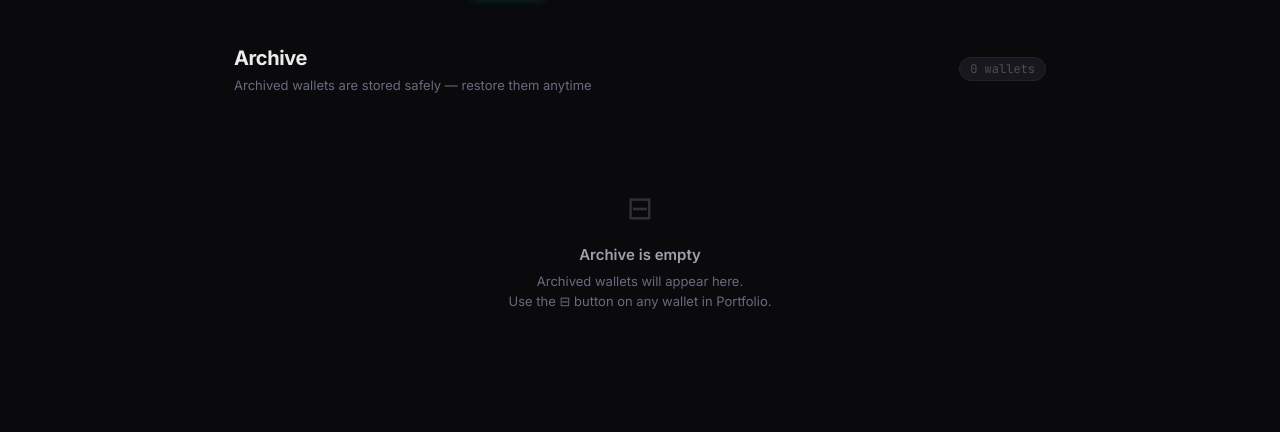
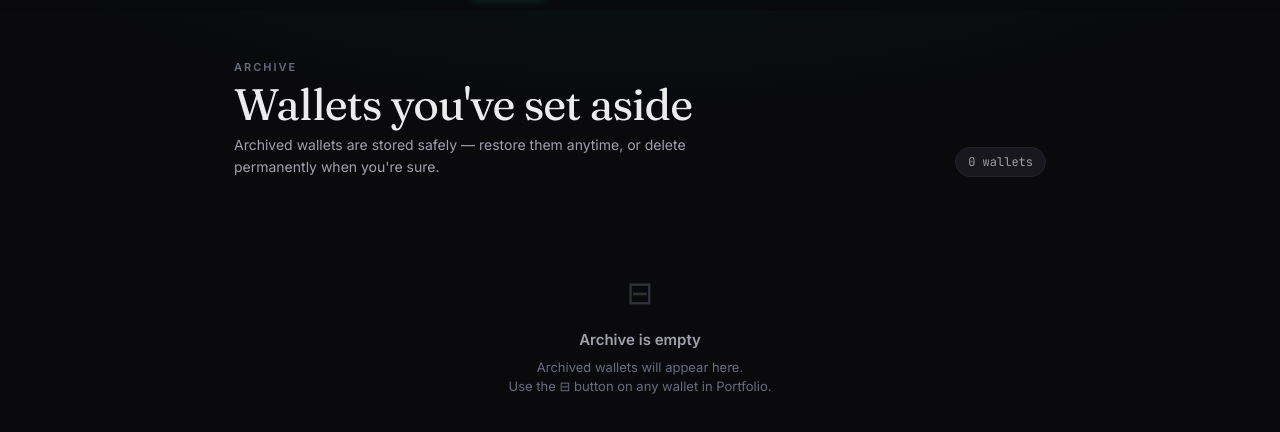
Before and after one commit to bashyrov/wallet-monitor, a website: page frontend/archive.html in a window 1280 px wide. Shown: the part 54-486 px from the top of the page. Drawn offline with Linux system fonts and the light colour scheme; no server answers; sample sign-in values are in the browser's storage.

Commit message:
feat(redesign): archive page polish + design.css legacy aliases
- archive: Fraunces title with kicker, glow gradient bg, larger padding,
  hover states on wallet cards, subtitle copy refresh, fixed stray broken
  CSS lines
- design.css: alias --green-dim / --red-dim to --green-soft / --red-soft
  so legacy page CSS keeps cascading without rewrites

Co-Authored-By: Claude Opus 4.7 (1M context) <noreply@anthropic.com>

```diff
--- a/frontend/archive.html
+++ b/frontend/archive.html
@@ -15,16 +15,19 @@
   <link rel="stylesheet" href="/navbar.css">
   <link rel="preconnect" href="https://fonts.googleapis.com">
   <link rel="preconnect" href="https://fonts.gstatic.com" crossorigin>
-  <link href="https://fonts.googleapis.com/css2?family=Inter:wght@300;400;500;600;700;800&family=JetBrains+Mono:wght@400;500&display=swap" rel="stylesheet">
+  <link href="https://fonts.googleapis.com/css2?family=Inter:wght@300;400;500;600;700;800&family=Fraunces:opsz,wght@9..144,400;9..144,500&family=JetBrains+Mono:wght@400;500&display=swap" rel="stylesheet">
   <style>
     /* :root vars now come from /design.css */
     *, *::before, *::after { box-sizing: border-box; margin: 0; padding: 0; }
     ::selection { background: var(--green-dim); color: var(--green); }
     html, body { overflow-x: hidden; max-width: 100%; }
-    body { background: var(--bg); color: var(--text); font-family: var(--font); font-size: 14px; line-height: 1.5; min-height: 100vh; -webkit-font-smoothing: antialiased; }
+    body { background: var(--bg); color: var(--text); font-family: var(--font); font-size: 14px; line-height: 1.5; min-height: 100vh; -webkit-font-smoothing: antialiased; position: relative; }
+    body::before {
+      content:''; position: fixed; inset: 0; pointer-events: none; z-index: 0;
+      background: radial-gradient(ellipse 70% 30% at 50% 0%, rgba(26,255,171,0.04), transparent 70%);
+    }
+    .page, .topbar { position: relative; z-index: 1; }
 
-
-    .
     .topbar-right .btn-primary {
       border-radius: 8px;
       height: 30px;
@@ -39,22 +42,25 @@
     }
 
     /* ── PAGE ── */
-    .page { max-width: 860px; margin: 0 auto; padding: 32px 24px 80px; }
-    .page-head { display: flex; align-items: center; justify-content: space-between; margin-bottom: 24px; }
-    .page-title { font-size: 20px; font-weight: 700; letter-spacing: -.4px; }
-    .page-sub { font-size: 13px; color: var(--text3); margin-top: 3px; }
-    .page-count { font-family: var(--mono); font-size: 12px; color: var(--text4);
-      background: var(--surface2); border: 1px solid var(--border); border-radius: 99px;
-      padding: 2px 10px; }
+    .page { max-width: 860px; margin: 0 auto; padding: 48px 24px 80px; }
+    .page-head { display: flex; align-items: end; justify-content: space-between; margin-bottom: 28px; gap: 16px; flex-wrap: wrap; }
+    .page-kicker { font-size: 11px; letter-spacing: 0.18em; color: var(--text3); text-transform: uppercase; font-weight: 600; }
+    .page-title { font-family: 'Fraunces', Georgia, serif; font-weight: 400; font-size: clamp(32px, 4vw, 44px); letter-spacing: -0.02em; line-height: 1.1; margin-top: 4px; }
+    .page-sub { font-size: 14px; color: var(--text2); margin-top: 6px; max-width: 520px; line-height: 1.55; }
+    .page-count { font-family: var(--mono); font-size: 12px; color: var(--text2);
+      background: var(--surface2); border: 1px solid var(--border); border-radius: 999px;
+      padding: 5px 12px; flex-shrink: 0; }
 
     /* ── WALLET CARDS ── */
     .wallet-list { display: flex; flex-direction: column; gap: 1px; }
     .wallet-card {
       display: flex; align-items: center; gap: 14px;
-      padding: 14px 16px; background: var(--surface);
-      border: 1px solid var(--border); border-radius: 10px; margin-bottom: 6px;
+      padding: 16px 18px; background: var(--surface);
+      border: 1px solid var(--border); border-radius: var(--r-lg); margin-bottom: 8px;
+      transition: border-color var(--dur-fast) ease, background var(--dur-fast) ease;
       animation: rowIn 0.22s cubic-bezier(0.16,1,0.3,1) both;
     }
+    .wallet-card:hover { border-color: var(--border2); background: var(--surface2); }
     @keyframes rowIn { from { opacity:0; transform: translateY(6px); } to { opacity:1; transform: none; } }
     .wallet-card.restoring { opacity: 0.5; pointer-events: none; }
     .wallet-type-dot {
@@ -318,8 +324,9 @@
 <div class="page">
   <div class="page-head">
     <div>
-      <div class="page-title">Archive</div>
-      <div class="page-sub">Archived wallets are stored safely — restore them anytime</div>
+      <div class="page-kicker">Archive</div>
+      <h1 class="page-title">Wallets you've set aside</h1>
+      <div class="page-sub">Archived wallets are stored safely — restore them anytime, or delete permanently when you're sure.</div>
     </div>
     <span class="page-count" id="arch-count">0 wallets</span>
   </div>
--- a/frontend/design.css
+++ b/frontend/design.css
@@ -35,6 +35,9 @@
   --red:        #F87171;
   --red-soft:   rgba(248,113,113,0.10);
   --red-edge:   rgba(248,113,113,0.30);
+  /* Legacy aliases — keep page CSS working without rewrites */
+  --green-dim:  rgba(26,255,171,0.08);
+  --red-dim:    rgba(248,113,113,0.08);
   --yellow:     #E5C07B;
   --blue:       #7CB9F7;
   --purple:     #A78BFA;
```
